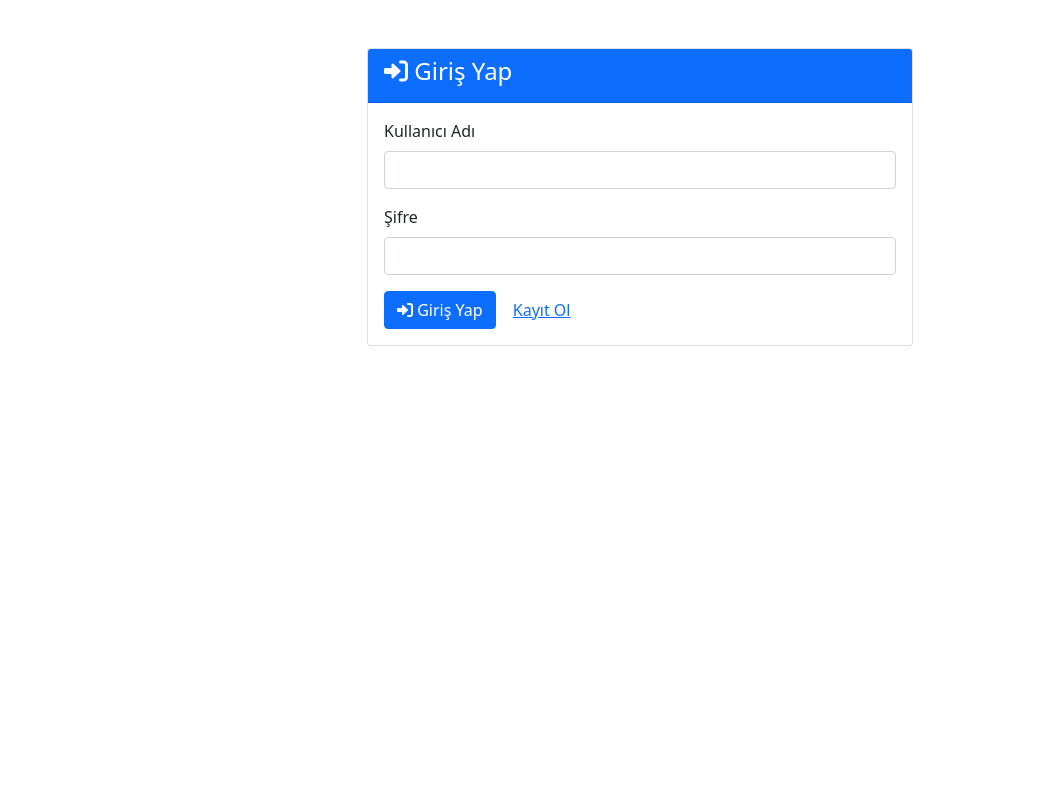
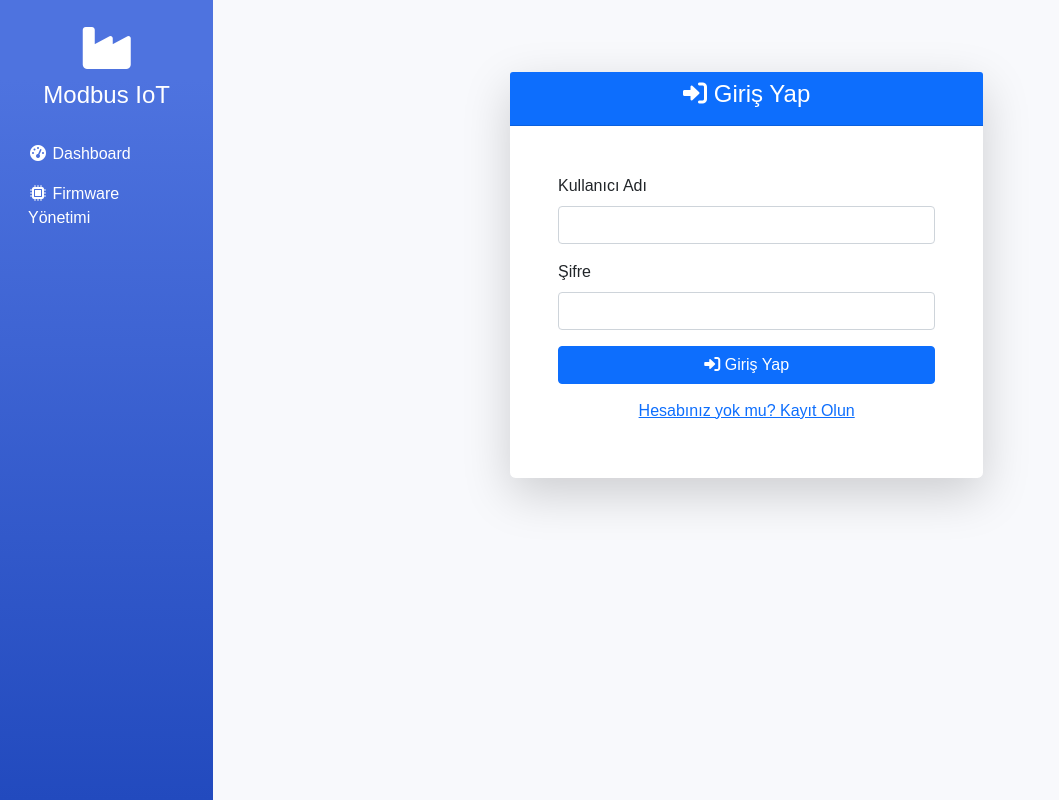
Before and after one commit to ahmetaltunaibu/esp32-flask, a Flask app: page /login in a window 1280 px wide. Shown: the whole page, without its empty margins (0-1059 px from the left). Run offline with Flask 3, Linux system fonts and the light colour scheme; some libraries are stand-ins or nearby versions.

Commit message:
Update login.html

```diff
--- a/templates/login.html
+++ b/templates/login.html
@@ -1,19 +1,16 @@
-<!DOCTYPE html>
-<html>
-<head>
-    <title>Giriş Yap</title>
-    <link href="https://cdn.jsdelivr.net/npm/bootstrap@5.1.3/dist/css/bootstrap.min.css" rel="stylesheet">
-    <link href="https://cdnjs.cloudflare.com/ajax/libs/font-awesome/6.0.0-beta3/css/all.min.css" rel="stylesheet">
-</head>
-<body>
-    <div class="container mt-5">
+{% extends "layout.html" %}
+
+{% block title %}Giriş Yap{% endblock %}
+
+{% block content %}
+<div class="container">
     <div class="row justify-content-center">
         <div class="col-md-6">
-                <div class="card">
+            <div class="card shadow-lg my-5">
                 <div class="card-header bg-primary text-white">
-                        <h4><i class="fas fa-sign-in-alt"></i> Giriş Yap</h4>
+                    <h4 class="text-center"><i class="fas fa-sign-in-alt"></i> Giriş Yap</h4>
                 </div>
-                    <div class="card-body">
+                <div class="card-body p-5">
                     {% with messages = get_flashed_messages(with_categories=true) %}
                         {% if messages %}
                             {% for category, message in messages %}
@@ -30,15 +27,18 @@
                             <label class="form-label">Şifre</label>
                             <input type="password" class="form-control" name="password" required>
                         </div>
+                        <div class="d-grid gap-2">
                             <button type="submit" class="btn btn-primary">
                                 <i class="fas fa-sign-in-alt"></i> Giriş Yap
                             </button>
-                            <a href="{{ url_for('signup') }}" class="btn btn-link">Kayıt Ol</a>
+                            <a href="{{ url_for('signup') }}" class="btn btn-link">
+                                Hesabınız yok mu? Kayıt Olun
+                            </a>
+                        </div>
                     </form>
                 </div>
             </div>
         </div>
     </div>
 </div>
-</body>
-</html>
+{% endblock %}
```
Lines whose indentation alone changed are shown as unchanged.
